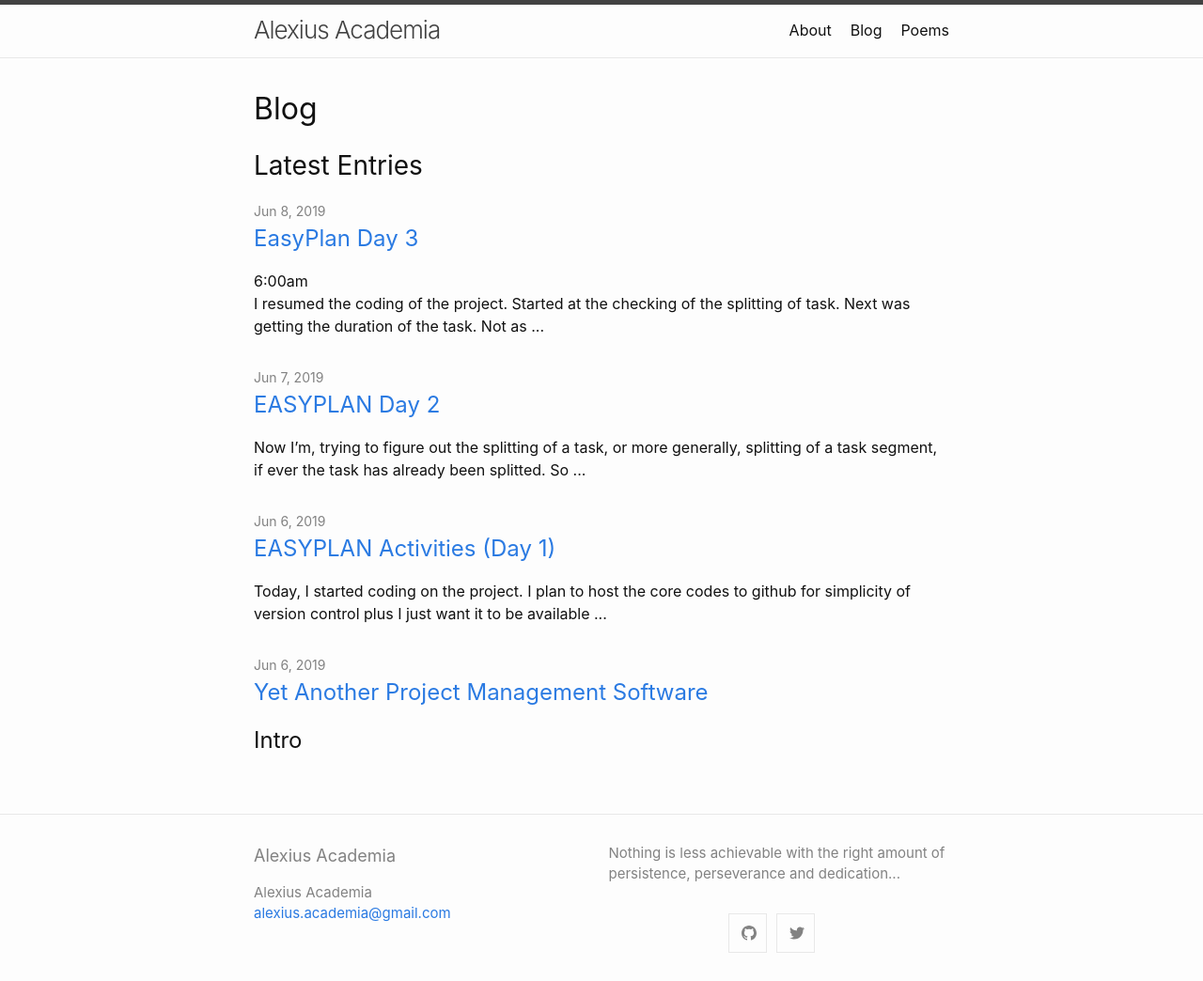
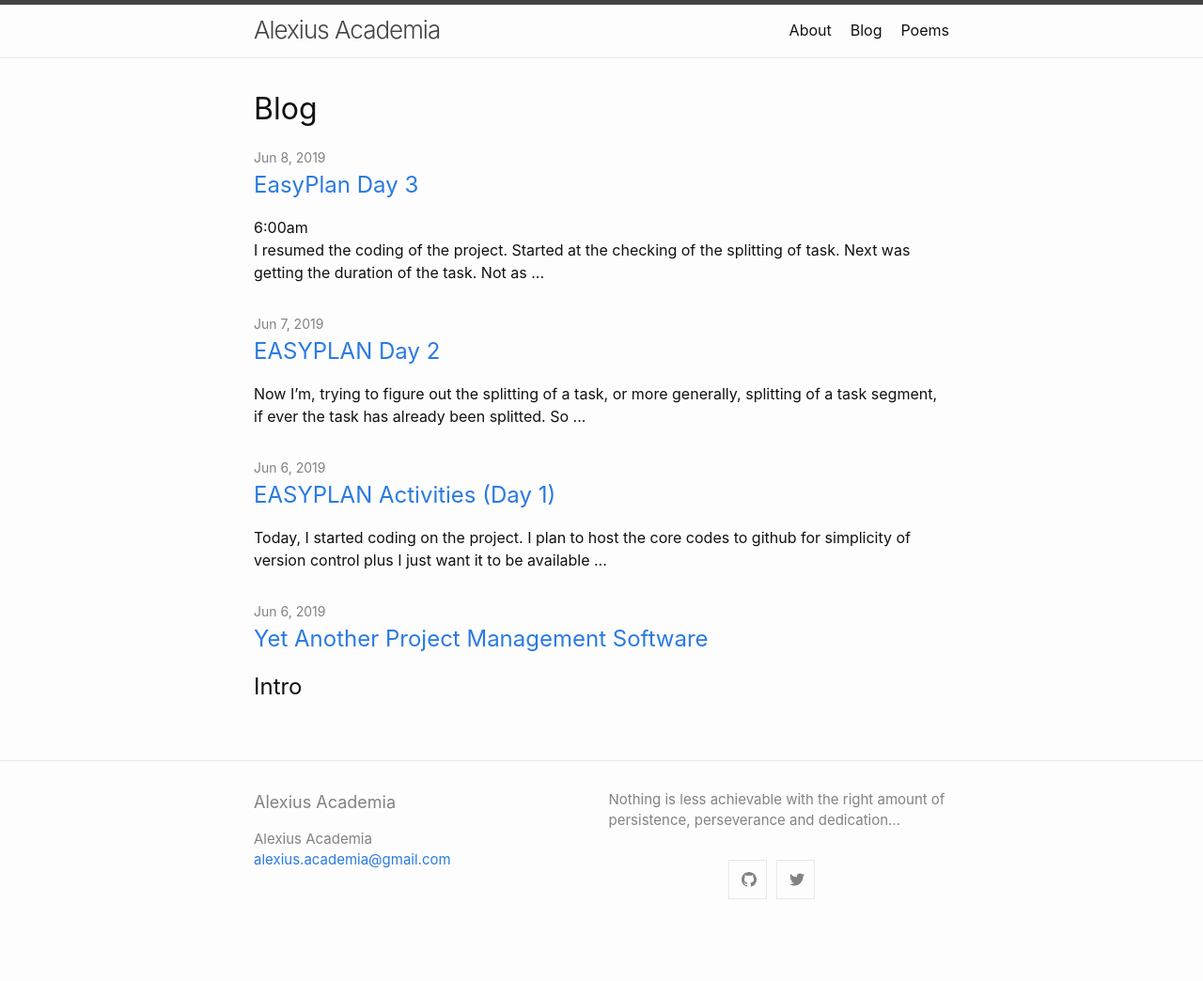
Before and after one commit to alexiusacademia/alexiusacademia.github.io, a Jekyll site: the page built from pages/blog.md, in a window 1280 px wide. Shown: the whole page at 94% size. Built offline with Jekyll 4.4.1, drawn with Linux system fonts in a browser that asks for light colours; comment, search, counter and statistics services are not loaded; after the commit the page ends 987 px from its top, so only the background shows below that.

Commit message:
Remove pagination.

```diff
--- a/Gemfile
+++ b/Gemfile
@@ -23,7 +23,6 @@
   gem "jekyll-feed", "~> 0.6"
   gem "jekyll-include-cache"
   gem "jekyll-seo-tag"
-  gem "jekyll-paginate"
 end
 
 # Windows does not include zoneinfo files, so bundle the tzinfo-data gem
--- a/_config.yml
+++ b/_config.yml
@@ -37,7 +37,6 @@
 plugins:
   - jekyll-feed
   - jekyll-seo-tag
-  - jekyll-paginate
   #- jekyll-include-cache
 
 # Exclude from processing.
@@ -57,5 +56,3 @@
 host: 0.0.0.0
 
 show_excerpts: True
-
-paginate: 3
--- a/_layouts/blog.html
+++ b/_layouts/blog.html
@@ -10,7 +10,7 @@
   {{ content }}
 
   {%- if site.posts.size > 0 -%}
-    <h2 class="post-list-heading">{{ page.list_title | default: "Latest Entries" }}</h2>
+    <h2 class="post-list-heading">{{ page.list_title | default: "" }}</h2>
     <ul class="post-list">
       {%- for post in site.posts -%}
         {%- if post.layout == "post" -%}
```
